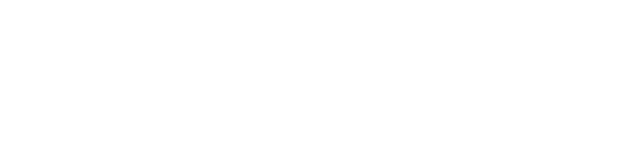
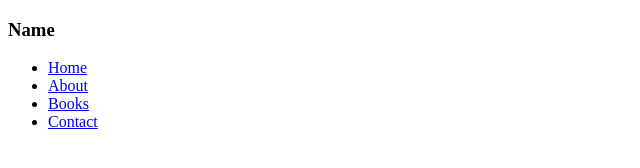
Before and after one commit to kittywizard/author-website, a plain HTML site: page index.html in a window 1280 px wide. Shown: the whole page, without its empty margins (0-640 px from the left). Drawn offline with Linux system fonts and the light colour scheme.

Commit message:
workings of  a nav

```diff
--- a/index.html
+++ b/index.html
@@ -8,6 +8,17 @@
     <title>Author</title>
 </head>
 <body>
+    <header>
+        <h3>Name</h3>
+    </header>
 
+    <nav>
+        <ul>
+            <li><a href="#" class="highlight">Home</a></li>
+            <li><a href="#">About</a></li>
+            <li><a href="#">Books</a></li>
+            <li><a href="#">Contact</a></li>
+        </ul>
+    </nav>
 </body>
 </html>
```
